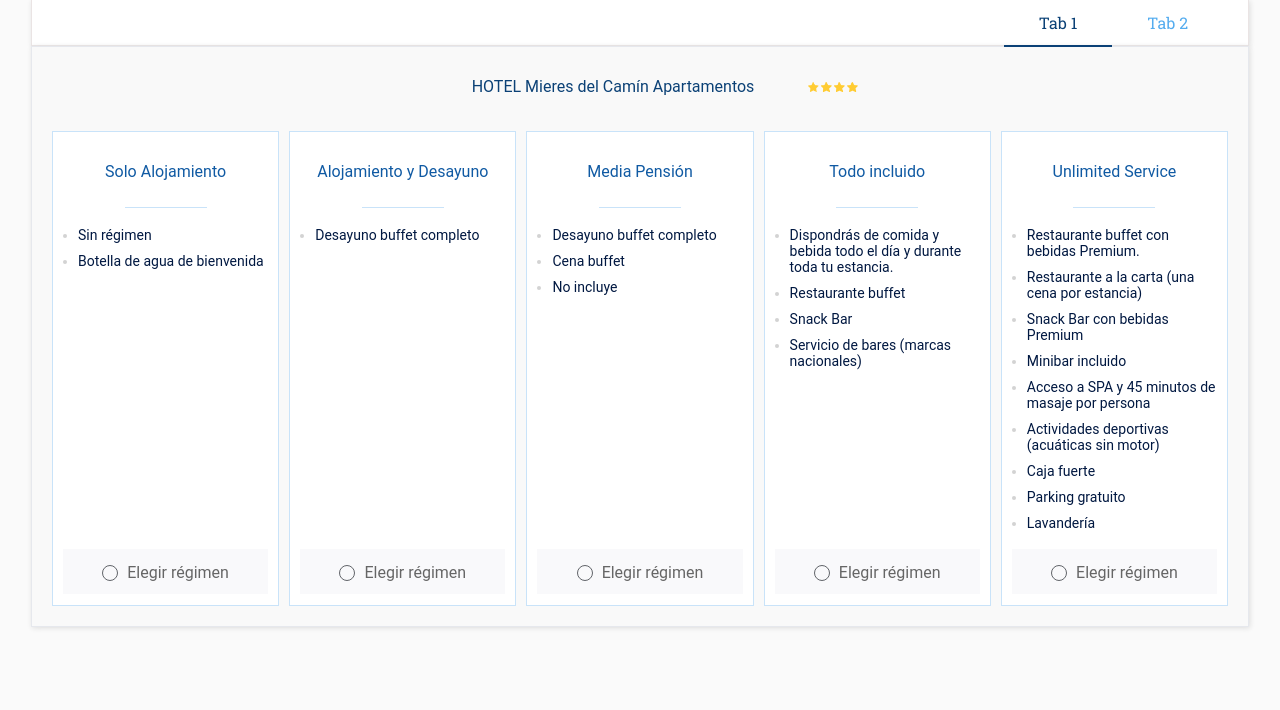
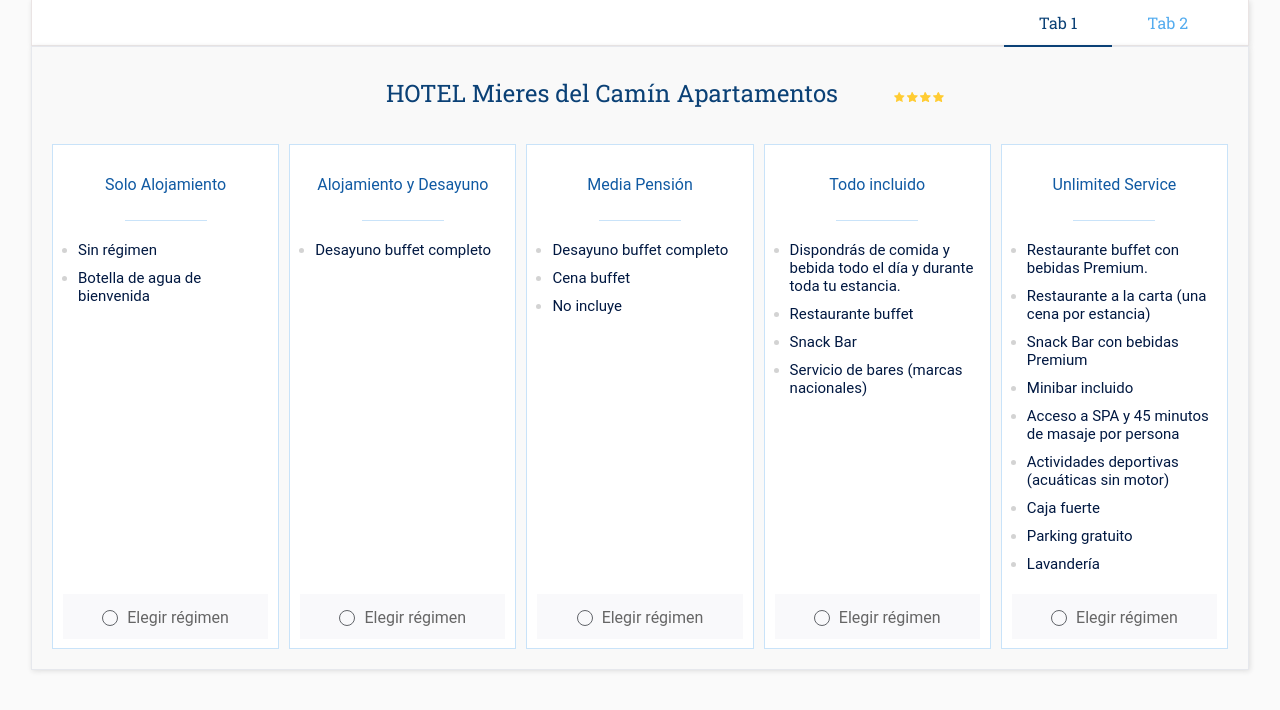
Before and after one commit to angelanorikyan/hotel-spa, a React (Create React App) app: page / in a window 1280 px wide. Before the commit this address led to /tab1. Shown: the top 710 px of the page. Built offline with nearby package versions, Linux system fonts and the light colour scheme.

Commit message:
Adding solution.md file, exchanging key to uuid

```diff
--- a/package.json
+++ b/package.json
@@ -1,5 +1,5 @@
 {
-  "name": "portfolio",
+  "name": "hotel-spa",
   "version": "0.1.0",
   "private": true,
   "dependencies": {
@@ -13,7 +13,6 @@
     "react-router-dom": "^5.2.0",
     "react-scripts": "4.0.3",
     "uuid": "^8.3.2",
-    "uuidv4": "^6.2.6",
     "web-vitals": "^1.1.1"
   },
   "scripts": {
--- a/src/App.js
+++ b/src/App.js
@@ -1,4 +1,4 @@
-import { BrowserRouter as Router, Switch, Route , Redirect} from "react-router-dom";
+import { BrowserRouter as Router, Switch, Route } from "react-router-dom";
 import Navigation from  '../src/components/Navigation';
 
 // pages
@@ -9,9 +9,6 @@ function App() {
   return (
     <Router>
     <Navigation/>
-    <Route exact path="/">
-      <Redirect to="/tab1" />
-    </Route>
     <Switch>
       <Route path="/tab1">
         <Tab1/>
@@ -19,6 +16,9 @@ function App() {
       <Route path="/tab2">
         <Tab2/>
       </Route>
+      <Route path="/">
+        <Tab1/>
+      </Route>
     </Switch>
     </Router>
   );
--- a/src/api/tab1Data.js
+++ b/src/api/tab1Data.js
@@ -1,4 +1,4 @@
-const tab1Data = [
+const data = [
   {
     title:'Solo Alojamiento',
     id:'solo',
@@ -113,4 +113,4 @@ const tab1Data = [
   },
 ]
 
-export default tab1Data;
+export default data;
--- a/src/api/tab2Data.js
+++ b/src/api/tab2Data.js
@@ -1,4 +1,4 @@
-const tab2Data = [
+const data = [
   {
     title: 'Mejora tu Estancia',
     id:'improve',
@@ -118,4 +118,4 @@ const tab2Data = [
   },
 ]
 
-export default tab2Data;
+export default data;
--- a/src/components/Accordion/index.js
+++ b/src/components/Accordion/index.js
@@ -1,9 +1,7 @@
 import { useState } from 'react';
-
+import { v4 as uuidv4 } from 'uuid';
 // images
 import arrow from '../../assets/imgs/arrow.png';
-import images from '../../assets/imgs/yoga.png';
-
 // style
 import './style.scss';
 
@@ -26,7 +24,7 @@ const Accordion = ({accordData}) => {
     accordData.include.map(elm =>{
     return <section
       className='accordContainer'
-      key={elm.id}>
+      key={uuidv4()}>
       <div className='accordBox'>
         <span>
           <img
@@ -39,9 +37,10 @@ const Accordion = ({accordData}) => {
             <div className='textContent'>
               <div className='accordText'>{elm.text}</div>
             </div>
-            <span className='moreInfo' onClick={() => handleInfoVisible(elm)}> M&#xE1;s informaci&#xF3;n y condiciones <span>
+            <span className='moreInfo' onClick={() => handleInfoVisible(elm)}> M&#xE1;s informaci&#xF3;n y condiciones
+            <span className='imgWrapper'>
               <img className={`${elm.open ? 'rotate' : ''}`} src={arrow} alt='arrow'/>
-              </span>
+            </span>
             </span>
           </div>
         </div>
@@ -51,7 +50,7 @@ const Accordion = ({accordData}) => {
             {elm.info.map(i =>
               <div
                 className='list'
-                key={i.id}> &bull; {i.text}</div>
+                key={uuidv4()}> &bull; {i.text}</div>
             )}
           </div>
         <span className='addInfo'>Valores no acumulables a otras promociones similares</span>
--- a/src/components/Accordion/style.scss
+++ b/src/components/Accordion/style.scss
@@ -25,6 +25,7 @@
       color:$title1;
       margin: 10px 0;
       font-family: 'RobotoSlab Bold';
+      font-size:$mediumSmall;
     }
 
     .textContent {
@@ -54,6 +55,15 @@
       color: $blue;
       cursor: pointer;
       font-family: 'Roboto Bold';
+      font-size: $xxSmall;
+
+      .imgWrapper {
+        margin: 15px;
+
+        @media(max-width: $mobile){
+          margin:0;
+         }
+      }
 
       @media(max-width: $mobile){
         font-size: $xxxSmall;
--- a/src/components/Box/index.js
+++ b/src/components/Box/index.js
@@ -1,3 +1,4 @@
+import { v4 as uuidv4 } from 'uuid';
 // style
 import './style.scss';
 
@@ -11,7 +12,7 @@ const Box = ({boxData, onBoxClick, value}) => {
       <div className='separator'></div>
       <ul>
         {boxData.include.map(elm =>
-        <li key={elm.id}>{elm.value}</li>
+        <li key={uuidv4()}>{elm.value}</li>
         )}
       </ul>
       <div className={`radioWrapper ${boxData.id === value ? 'active' : ''}`}>
--- a/src/components/Box/style.scss
+++ b/src/components/Box/style.scss
@@ -8,7 +8,7 @@
   padding: 10px;
 
   @media(max-width: $mobile){
-    max-width: 250px;
+    max-width: 300px;
     height: auto;
    }
 
@@ -37,7 +37,7 @@
    ul {
     color:$boxText;
     padding: 0 0 0 15px;
-    font-size:$xxSmall;
+    font-size:$xSmall;
     height: 100%;
     max-height: calc(100% - 140px);
 
--- a/src/components/Navigation/index.js
+++ b/src/components/Navigation/index.js
@@ -1,6 +1,9 @@
-import './style.scss';
 import { useState, useEffect } from 'react';
 import { Link, withRouter} from "react-router-dom";
+
+import { v4 as uuidv4 } from 'uuid';
+// styles
+import './style.scss';
 
 const  Navigation = ({history}) => {
   const [activeTab, setActiveTab] = useState(history.location.pathname.slice(1));
@@ -18,15 +21,20 @@ const  Navigation = ({history}) => {
   useEffect(() => {
     setActiveTab(history.location.pathname.slice(1))
   })
-
+  console.log(history.location.pathname)
   return (
     <div className='navbar'>
       <div className='navContainer'>
       {navBars.map(nav => {
         return <div
           className='tabsWrapper'
-          key={nav.id}>
-          <Link className={`tabs ${activeTab === nav.id ? 'active' : ''}`} key={nav.id} to={`/${nav.id}`}>{nav.value}</Link>
+          key={uuidv4()}>
+          <Link
+            key={nav.id}
+            className={`tabs ${activeTab === nav.id || (!activeTab &&  nav.id === 'tab1') ? 'active' : ''}`}
+            to={`/${nav.id}`}>
+              {nav.value}
+            </Link>
           </div>
         })}
       </div>
--- a/src/pages/Tab1/index.js
+++ b/src/pages/Tab1/index.js
@@ -1,5 +1,6 @@
 import { useState } from 'react';
-import tab1Data from '../../api/tab1Data';
+import data from '../../api/tab1Data';
+import { v4 as uuidv4 } from 'uuid';
 // components
 import Box from '../../components/Box/index.js';
 // style
@@ -21,8 +22,8 @@ const Tab1 = () => {
         <span> <img className='stars' src={star} alt='4-star'/></span>
       </div>
       <section className='boxContainer'>
-        {tab1Data.map(tab1 => <Box
-          key={tab1.id}
+        {data.map(tab1 => <Box
+          key={uuidv4()}
           onBoxClick={(box) => handleBoxClick(box)}
           boxData={tab1}
           value={value}
--- a/src/pages/Tab1/style.scss
+++ b/src/pages/Tab1/style.scss
@@ -13,6 +13,12 @@
     margin: 20px 0px;
     padding: 10px 0px;
     color:$title1;
+    font-size: $mediumBig;
+    font-family: 'RobotoSlab Regular';
+
+    @media(max-width: $tablet){
+      font-size: $mediumSmall;
+     }
 
     & .title {
       margin: 50px;
--- a/src/pages/Tab2/index.js
+++ b/src/pages/Tab2/index.js
@@ -1,18 +1,18 @@
 import { useState } from 'react';
-
-import tab2Data from '../../api/tab2Data';
+import { v4 as uuidv4 } from 'uuid';
+import data from '../../api/tab2Data';
 // components
 import Accordion from '../../components/Accordion/index.js';
 // images
 import arrow from '../../assets/imgs/arrow.png';
 
 // style
-import './style.scss'
+import './style.scss';
 
 
 const Tab2 = () => {
   const [optionVisible, setOptionVisible] = useState();
-  const [accordData] = useState(tab2Data);
+  const [accordData] = useState(data);
 
   const handleOptionVisible = (tab2) => {
     accordData.forEach(elm => {
@@ -24,9 +24,9 @@ const Tab2 = () => {
   }
 
   return (
-    tab2Data.map(tab2 => <div
+    data.map(tab2 => <div
       className='container options'
-      key={tab2.id}>
+      key={uuidv4()}>
       <span className='hotline'>Exclusivo Hoteles.com</span>
       <div className='accordWrapper' onClick={() => handleOptionVisible(tab2)}>
         <span>
```
Also changed, not shown: 1 other file (tests, documents, lock files or other folders). Lines whose indentation alone changed are shown as unchanged.
